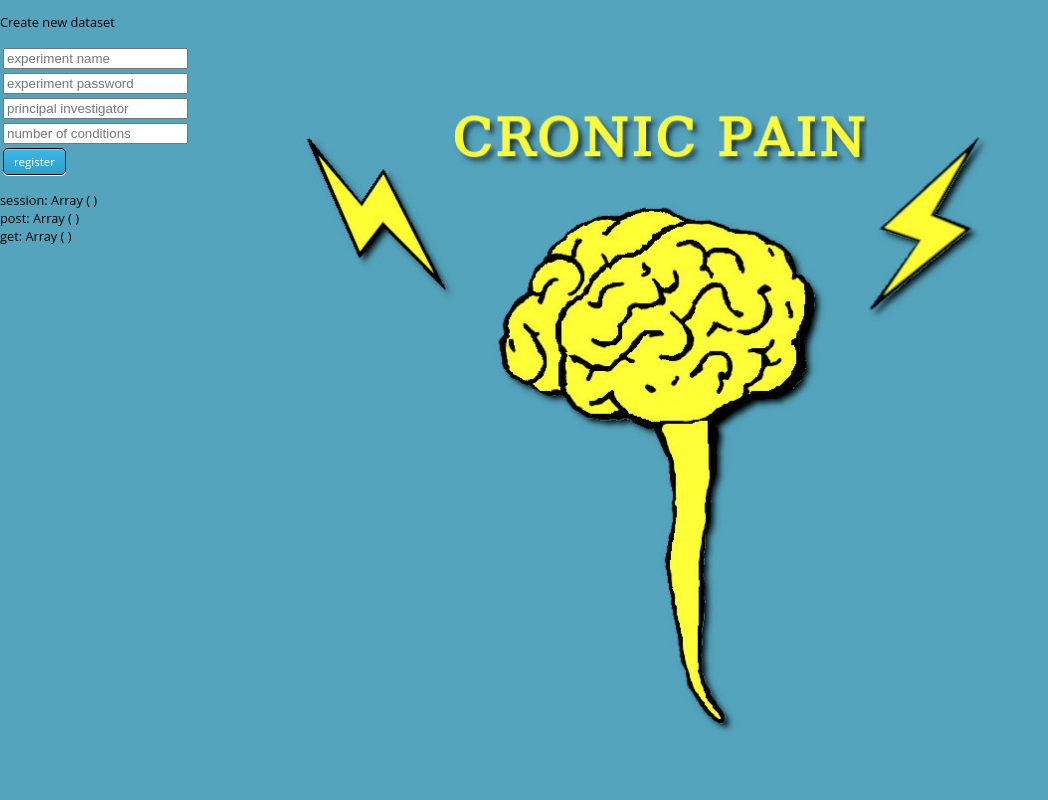
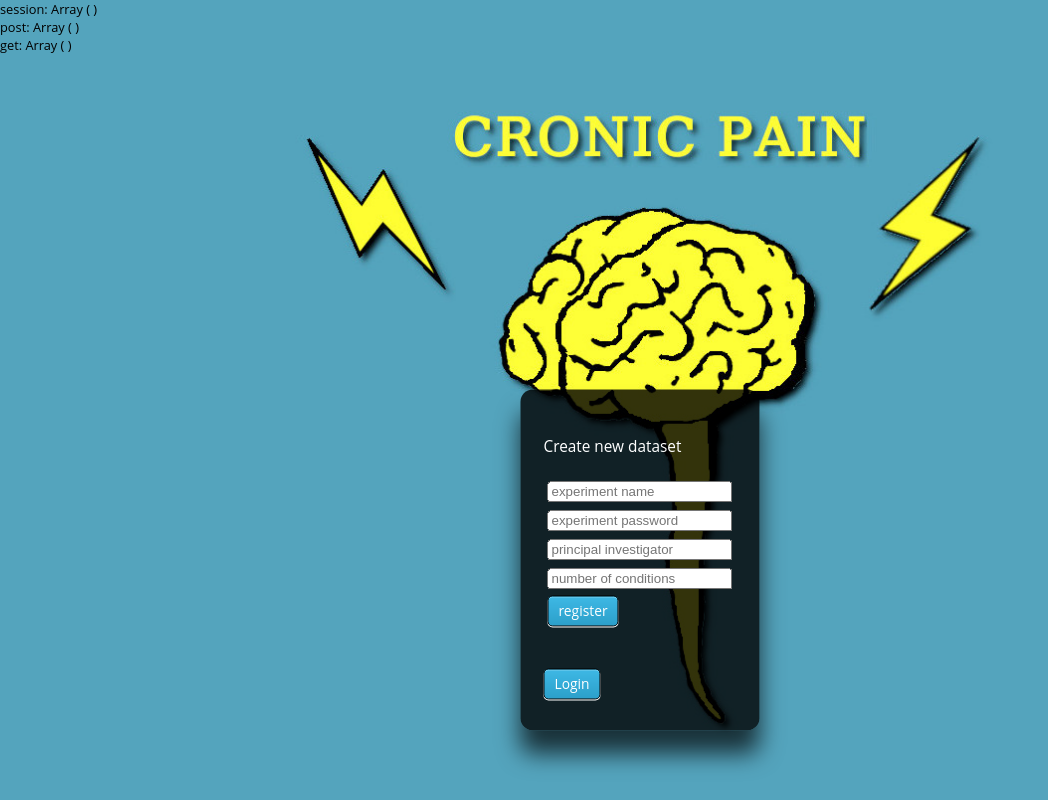
Before and after one commit to artoo-git/OpenPhoda-SeV, a PHP site: page /register in a window 1280 px wide. Shown: the whole page, without its empty margins (0-1048 px from the left). Run offline with PHP 8.4, Linux system fonts and the light colour scheme; a stand-in replaces the project's code that opens the database connection; some web fonts are replaced.

Commit message:
minor css changes

```diff
--- a/css/index.css
+++ b/css/index.css
@@ -2,7 +2,7 @@
 	color:#000;
 	display:block;
 	font-family: 'Open Sans', sans-serif;
-	font-size: 2vh;
+	font-size: 1em;
 	margin:0 auto;
 	overflow:auto;
 	overflow-x:hidden;
@@ -83,7 +83,7 @@
 		padding:0% 5% 0% 5%;
 		word-wrap: break-word;}
 .menu{
-	font-size: 1.7em;
+	font-size: 2.5em;
 	text-align:left;
 	font-weight: bold;
 	float:left;}
--- a/css/login.css
+++ b/css/login.css
@@ -39,7 +39,9 @@
 	border-radius: .8em;
 	padding: 2em 1.5em;
 	line-height: 1.5;}
-
+td{
+	padding: 2px;
+}
 label {
    	position: relative;
    	vertical-align: middle;
--- a/views/register.php
+++ b/views/register.php
@@ -1,20 +1,26 @@
-<?php
-include('views/_headerTest.php'); ?>
+<?php include('views/_headerTest.php');?>
 
-<div class="Login">
+<div class="login">
 	<p>
 	<label for="register">Create new dataset</label>
-	<table><form method="post" action="register.php" name="registerform">
-    <tr><td><input id="exp_name" type="text" pattern="[a-zA-Z0-9]{2,64}" name="exp_name" placeholder="experiment name" required /></td></tr>
-    <tr><td><input id="password" type="password" name="password" placeholder="experiment password" pattern=".{6,}" required autocomplete="off" /></td></tr>
-    <tr><td><input id="pi" type="text" name="pi" placeholder="principal investigator" required autocomplete="off" /></td></tr>
-    <tr><td><input id="conditions" <input type="text" pattern="\d*" name="conditions" placeholder="number of conditions" required autocomplete="off" /></td></tr>
+	<table ><form method="post" action="register.php" name="registerform">
 
+	    <tr><td><input id="exp_name" type="text" pattern="[a-zA-Z0-9]{2,64}" name="exp_name" placeholder="experiment name" required /></td></tr>
 
-    <tr><td><button class="button" type="submit" name="register" value="register">register</button></td></tr>
-	</form></table>
+	    <tr><td><input id="password" type="password" name="password" placeholder="experiment password" pattern=".{6,}" required autocomplete="off" /></td></tr>
+
+	    <tr><td><input id="pi" type="text" name="pi" placeholder="principal investigator" required autocomplete="off" /></td></tr>
+
+	    <tr><td><input id="conditions" <input type="text" pattern="\d*" name="conditions" placeholder="number of conditions" required autocomplete="off" /></td></tr>
+
+    	<tr><td><button class="button" type="submit" name="register" value="register">register</button></td></tr>
+	</form>
+	</table>
 	</p>
-
+	<br>
+	<form action="exp.php">
+    <button class="button" type="submit" name="" value="">Login</button>
+	</form>
 </div>
 
 <?php include('views/_footer.php'); ?>
```
Also changed, not shown: views/not_logged_in.php (+8 -6 lines).
